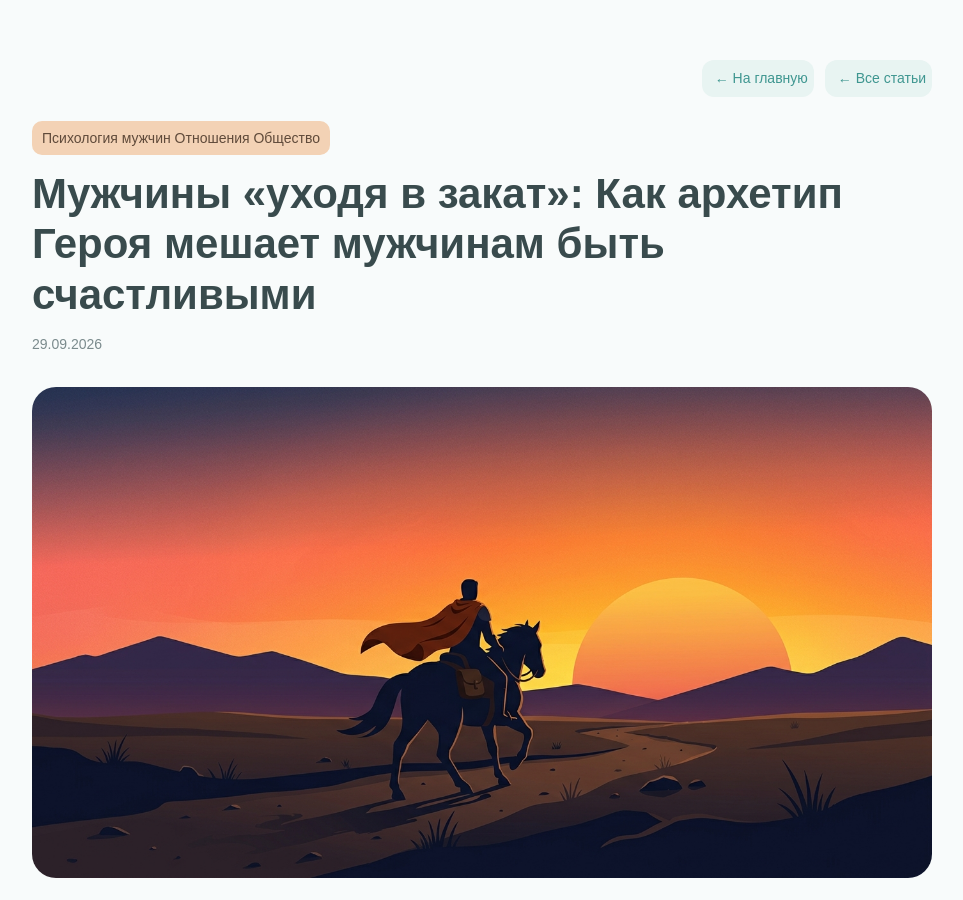
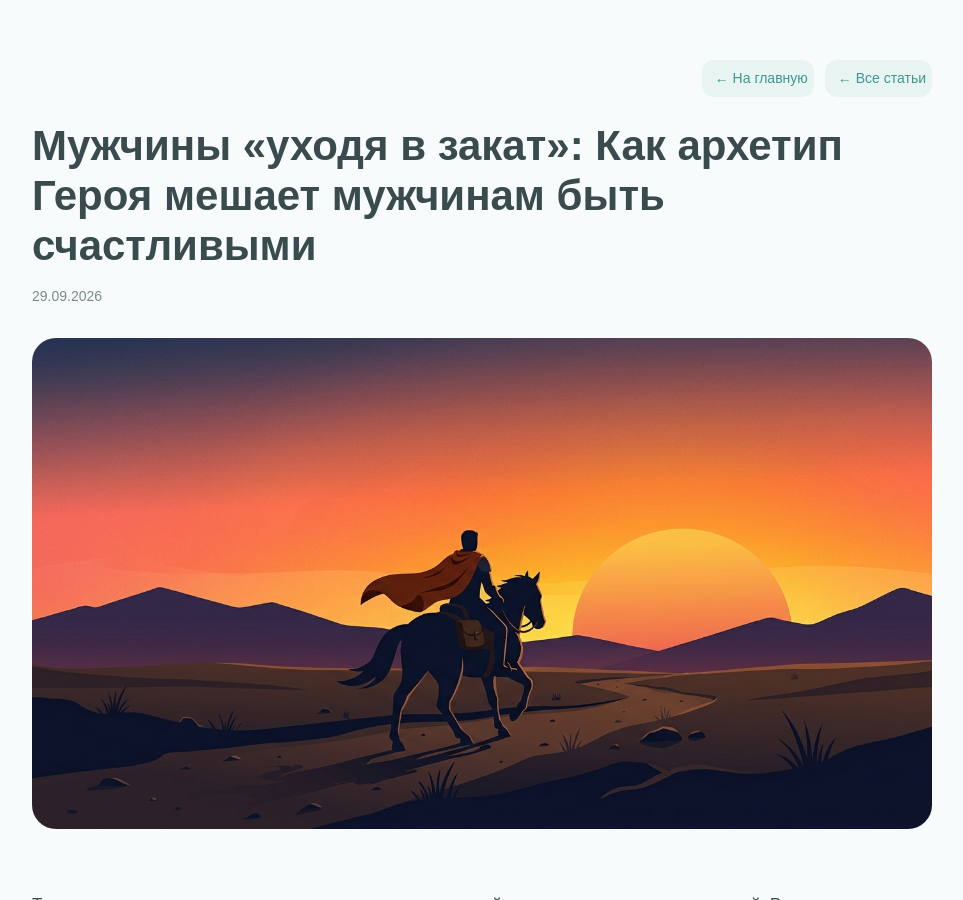
Before and after one commit to zerbe25-gif/zerbe25-gif.github.io, a Jekyll site: the page built from _posts/2026-09-29-muzhchiny-ukhodya-v-zakat.md, in a window 1280 px wide and 900 px high. Shown: the whole window, without its empty margins (158-1121 px from the left). Built offline with Jekyll 4.4.1, drawn with Linux system fonts in a browser that asks for light colours.

Commit message:
Update 2026-09-29-muzhchiny-ukhodya-v-zakat.md

```diff
--- a/_posts/2026-09-29-muzhchiny-ukhodya-v-zakat.md
+++ b/_posts/2026-09-29-muzhchiny-ukhodya-v-zakat.md
@@ -2,7 +2,7 @@
 layout: post
 title: "Мужчины «уходя в закат»: Как архетип Героя мешает мужчинам быть счастливыми"
 date: 2026-09-29
-category: "Психология мужчин Отношения Общество"
+category:
 image: "/images/Atikel 1.jpeg"
 tags:
   - "Психология"
```
